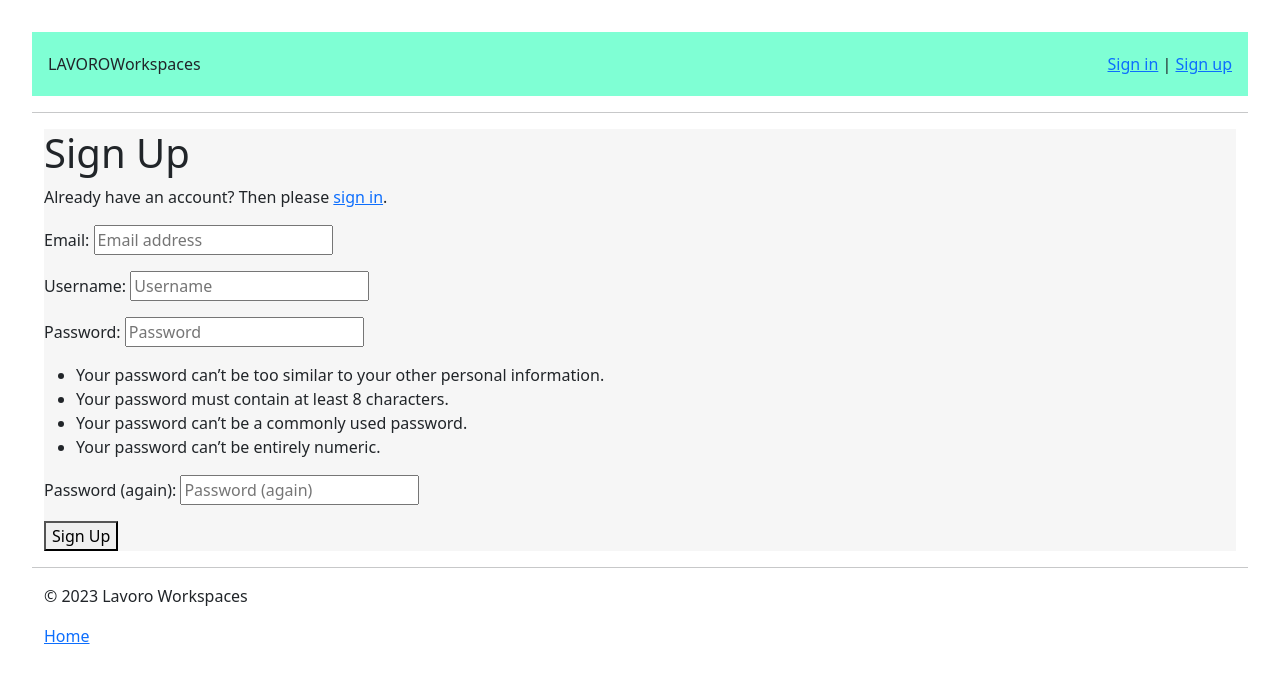
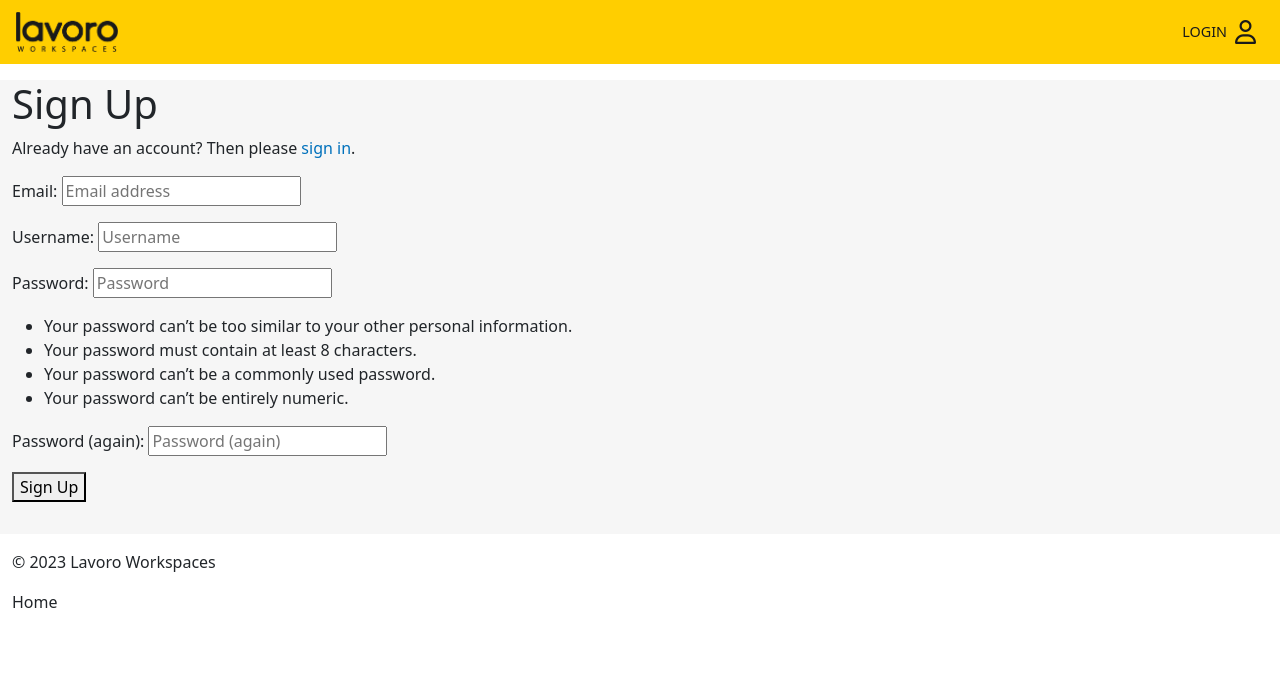
Before and after one commit to ivankrauseza/ci-project4, a Django app: page /accounts/signup/ in a window 1280 px wide. Shown: the top 683 px of the page. Run offline with Django 4.2, Linux system fonts and the light colour scheme; some libraries are stand-ins or nearby versions.

Commit message:
style header

```diff
--- a/static/css/styles.css
+++ b/static/css/styles.css
@@ -1,29 +1,85 @@
 body {
-  margin: 32px;
+  margin: 0;
+  font-size: 16px;
 }
 
 * {
   box-sizing: border-box;
 }
 
+a {
+  text-decoration: none;
+  color: inherit;
+}
+
+.temp {
+  display: inline-block;
+  padding: 16px;
+  background-color: orangered;
+  color: yellow;
+}
+
+header, footer, main, nav, section, aside, article {
+  display: block;
+  float: left;
+  width: 100%;
+  margin-bottom: 16px;
+}
+
 #hdr {
-  display: block;
-  width: 100%;
   height: 64px;
-  line-height: 32px;
-  padding: 16px;
-  background-color: aquamarine;
+  line-height: 40px;
+  padding: 12px 16px;
+  background: #ffce00;
+  color: #fff;
   position: relative;
 }
 #hdr .logo {
   float: left;
   width: auto;
 }
+#hdr .logo img {
+  float: left;
+}
 #hdr .strapline {
   float: left;
   width: auto;
+  display: none;
 }
 #hdr .authStatus {
   width: auto;
   float: right;
+  font-size: 0.9em;
+  text-transform: uppercase;
+}
+#hdr .authStatus a {
+  display: inline-block;
+  height: 40px;
+  line-height: 40px;
+  border-radius: 12px;
+  color: #1A1A1A;
+  position: relative;
+}
+#hdr .authStatus a:hover {
+  color: #000;
+}
+#hdr .authStatus a i {
+  font-size: 24px;
+  margin: 8px;
+}
+#hdr .authStatus a.loggedOut::before {
+  content: "Login";
+  width: auto;
+  text-wrap: nowrap;
+  position: absolute;
+  right: 100%;
+  top: 50%;
+  transform: translate(0%, -50%);
+}
+
+main a {
+  color: #0071BC;
+}
+main a:hover {
+  color: #013D5E;
 }/*# sourceMappingURL=styles.css.map */
--- a/static/css/styles.scss
+++ b/static/css/styles.scss
@@ -1,29 +1,87 @@
 body {
-    margin: 32px;
+    margin: 0;
+    font-size: 16px;
 }
 
 * {
     box-sizing: border-box;
 }
 
+a {
+    text-decoration: none;
+    color: inherit;
+}
+
+.temp {
+    display: inline-block;
+    padding: 16px;
+    background-color: orangered;
+    color: yellow;
+}
+
+header, footer, main, nav, section, aside, article {
+    display: block;
+    float: left;
+    width: 100%;
+    margin-bottom: 16px;
+}
+
 #hdr {
-    display: block;
-    width: 100%;
     height: 64px;
-    line-height: 32px;
-    padding: 16px;
-    background-color:aquamarine;
+    line-height: 40px;
+    padding: 12px 16px;
+    background: #ffce00;
+    color: #fff;
     position: relative;
     .logo {
         float: left;
         width: auto;
+        img {
+            float: left;
+        }
     }
     .strapline {
         float: left;
         width: auto;
+        display: none;
     }
     .authStatus {
         width: auto;
         float: right;
+        font-size: 0.9em;
+        text-transform: uppercase;
+        a {
+            display: inline-block;
+            height: 40px;
+            line-height: 40px;
+            border-radius: 12px;
+            color: #1A1A1A;
+            position: relative;
+            &:hover {
+                color: #000;
+            }
+            i {
+                font-size: 24px;
+                margin: 8px;
+            }
+            &.loggedOut::before {
+                content: 'Login';
+                width: auto;
+                text-wrap:nowrap;
+                position: absolute;
+                right: 100%;
+                top:50%;
+                transform: translate(-0%,-50%);
+            }
+        }
     }
 }
+
+main {
+    a {
+        color: #0071BC;
+        &:hover {
+            color: #013D5E;
+        }
+    }
+}
--- a/templates/base.html
+++ b/templates/base.html
@@ -15,26 +15,55 @@
 
     <header id="hdr" class="container-fluid">
         <div class="logo">
-            LAVORO
+            <a href="{% url 'index' %}">
+                <img src="{% static '/images/logo.png' %}" width="102px" height="40px" alt="lavoro workspaces logo"/>
+            </a>
         </div>
         <div class="strapline">
             Workspaces
         </div>
         <div class="authStatus">
             {% if user.is_authenticated %}
-                <a href="{% url 'account_logout' %}">Logout</a>
+                <a href="{% url 'account_email' %}">
+                    <i class="fa-solid fa-circle-user"></i>
+                </a>
+                <a href="{% url 'account_logout' %}">
+                    <i class="fa-solid fa-arrow-right-from-bracket"></i>
+                </a>
             {% else %}
-                <a href="{% url 'account_login' %}">Sign in</a> | <a href="{% url 'account_signup' %}">Sign up</a>
+                <a href="{% url 'account_login' %}" class="loggedOut">
+                    <i class="fa-regular fa-user"></i>
+                </a>
             {% endif %}
         </div>
     </header>
 
-    <hr/>
+    <main class="container-fluid"  style="background-color: #f6f6f6;">
+        <section>
+            <article>
+                {% block content %}{% endblock %}
+            </article>
+        </section>
+    </main>
 
-    <main class="container-fluid">
-        <section>
+    <footer class="container-fluid">
+        <p>&copy; 2023 Lavoro Workspaces</p>
+        <nav><a href="{% url 'index' %}">Home</a></nav>
+    </footer>
+
+
     {% if user.is_authenticated %}
-                <aside>
+    <nav class="container-fluid" style="background-color: #eee">
+
+    <h3>AllAuth Profile</h3>
+    <p>1.<strong>{% user_display user %}</strong></p>
+    <p>2. <strong>{{ user_display }}</strong> has logged in...</p>
+    <p>3. In case you forgot, your username is <strong>{{ user }}</strong>.</p>
+    <p>Username: {{ user.username }}</p>
+    <p>Email: {{ user.email }}</p>
+    <p>Phone Number: {{ user.phone_number }}</p>
+
+        This needs to me a Slide in menu
         {% if user.is_staff %}
             <div style="background-color: lightpink">
                 <h2>Staff member</h2>
@@ -80,23 +109,8 @@
             </div>
         {% endif %}
     {% else %}
-                </aside>
+        </nav>
 {% endif %}
-
-
-            <article style="background-color: #f6f6f6;">
-                {% block content %}{% endblock %}
-            </article>
-
-        </section>
-    </main>
-
-    <hr/>
-
-    <footer class="container-fluid">
-        <p>&copy; 2023 Lavoro Workspaces</p>
-        <nav><a href="{% url 'index' %}">Home</a></nav>
-    </footer>
 
     <script src="https://code.jquery.com/jquery-3.7.1.min.js" integrity="sha256-/JqT3SQfawRcv/BIHPThkBvs0OEvtFFmqPF/lYI/Cxo=" crossorigin="anonymous"></script>
     <script src="https://cdn.jsdelivr.net/npm/bootstrap@5.3.2/dist/js/bootstrap.min.js"></script>
```
Also changed, not shown: booking/templates/index.html (+16 -13 lines), db.sqlite3, static/images/logo.png (added), 1 other file. Lines whose indentation alone changed are shown as unchanged.
